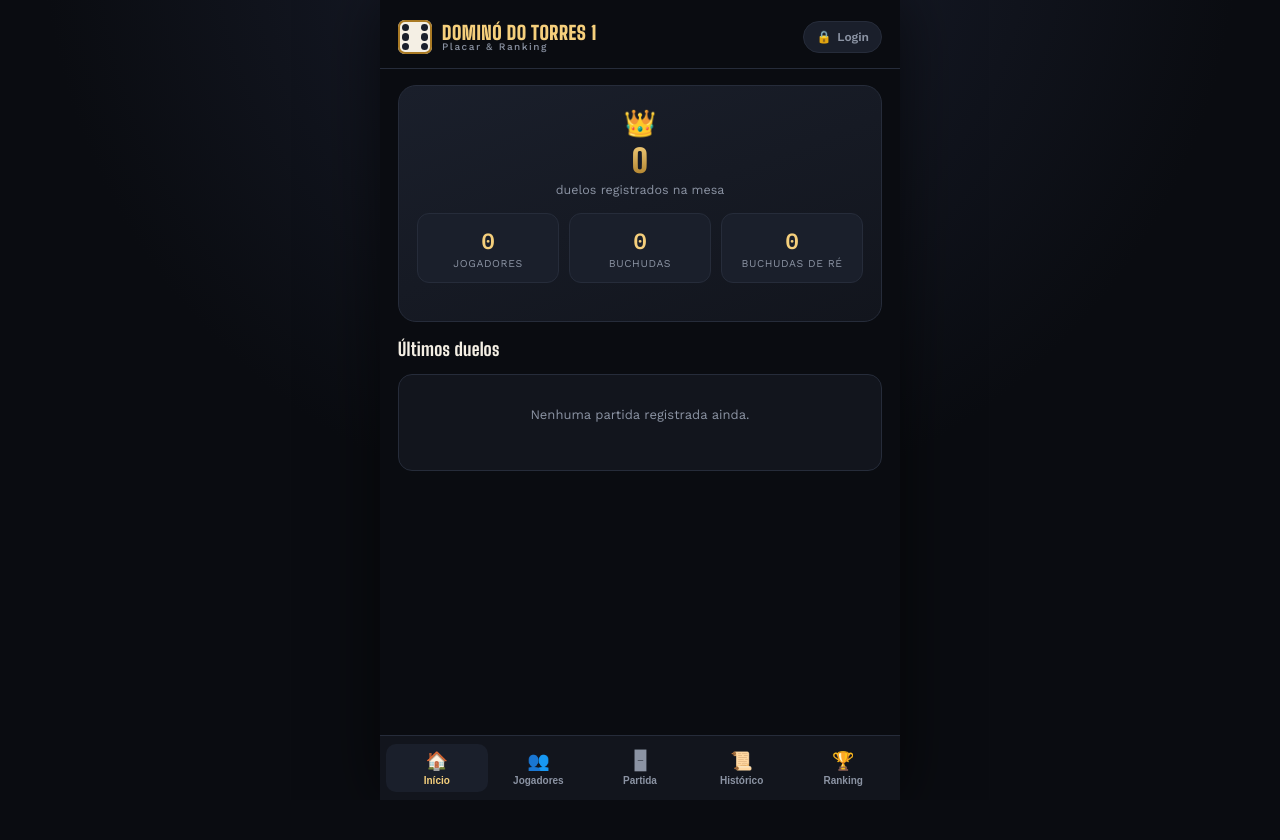
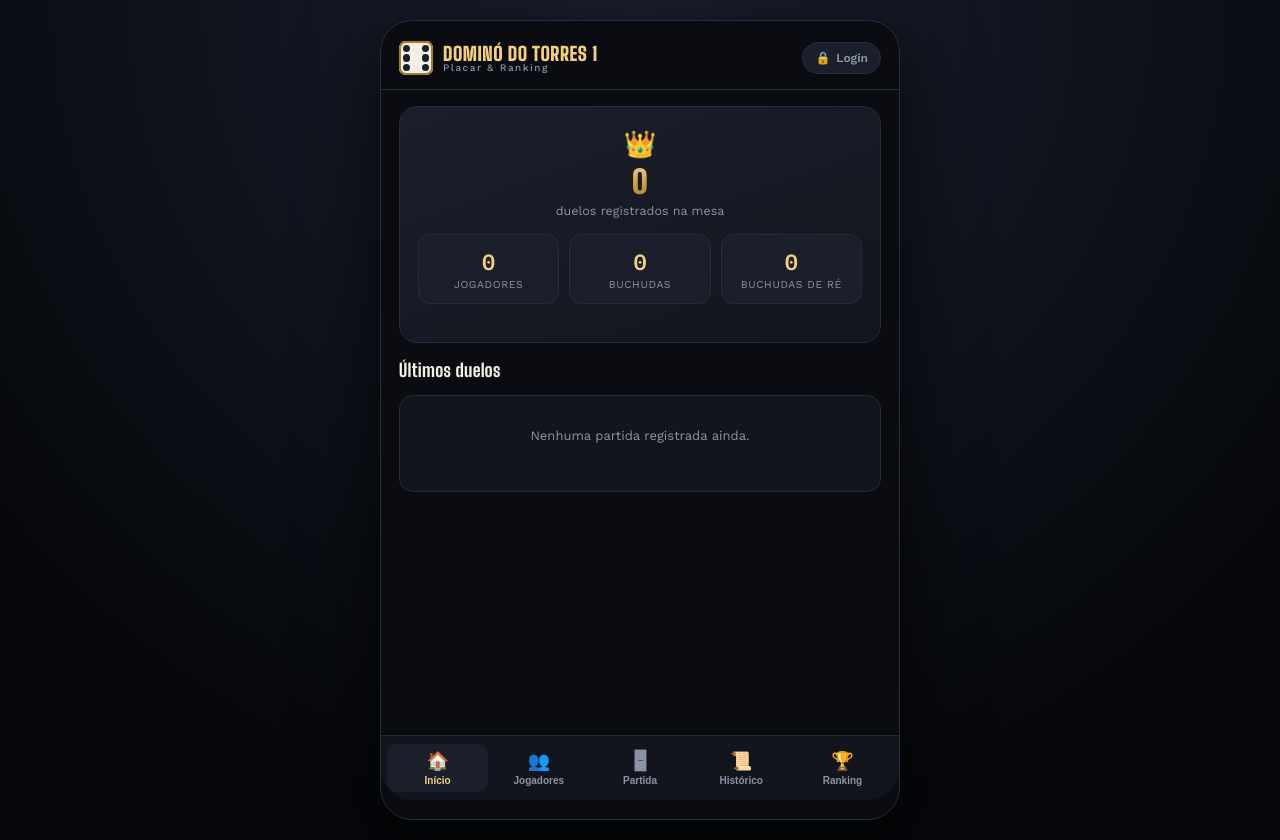
Before and after one commit to newtonvaz/domino-duel, a PHP site: page / in a window 1280 px wide. Before the commit the page ends 792 px from the top, so only its background shows below. Run offline with PHP 8.4, Linux system fonts and the light colour scheme.

Commit message:
Fix smartphone proportions on desktop: rounded phone frame + centered

```diff
--- a/css/style.css
+++ b/css/style.css
@@ -261,3 +261,21 @@ nav.bottom-nav{
 
 ::-webkit-scrollbar{width:6px;}
 ::-webkit-scrollbar-thumb{background:var(--border);border-radius:3px;}
+
+@media (min-width:560px){
+  body{
+    background:radial-gradient(circle at 50% 0%, #1b2030 0%, #05070a 80%);
+  }
+  .app-shell{
+    margin:20px 0;
+    border-radius:32px;
+    max-height:calc(100vh - 40px);
+    overflow:hidden;
+    border:1px solid var(--border);
+    box-shadow:0 20px 80px rgba(0,0,0,.7);
+  }
+  nav.bottom-nav{
+    max-width:518px;
+    border-radius:0 0 32px 32px;
+  }
+}
```
